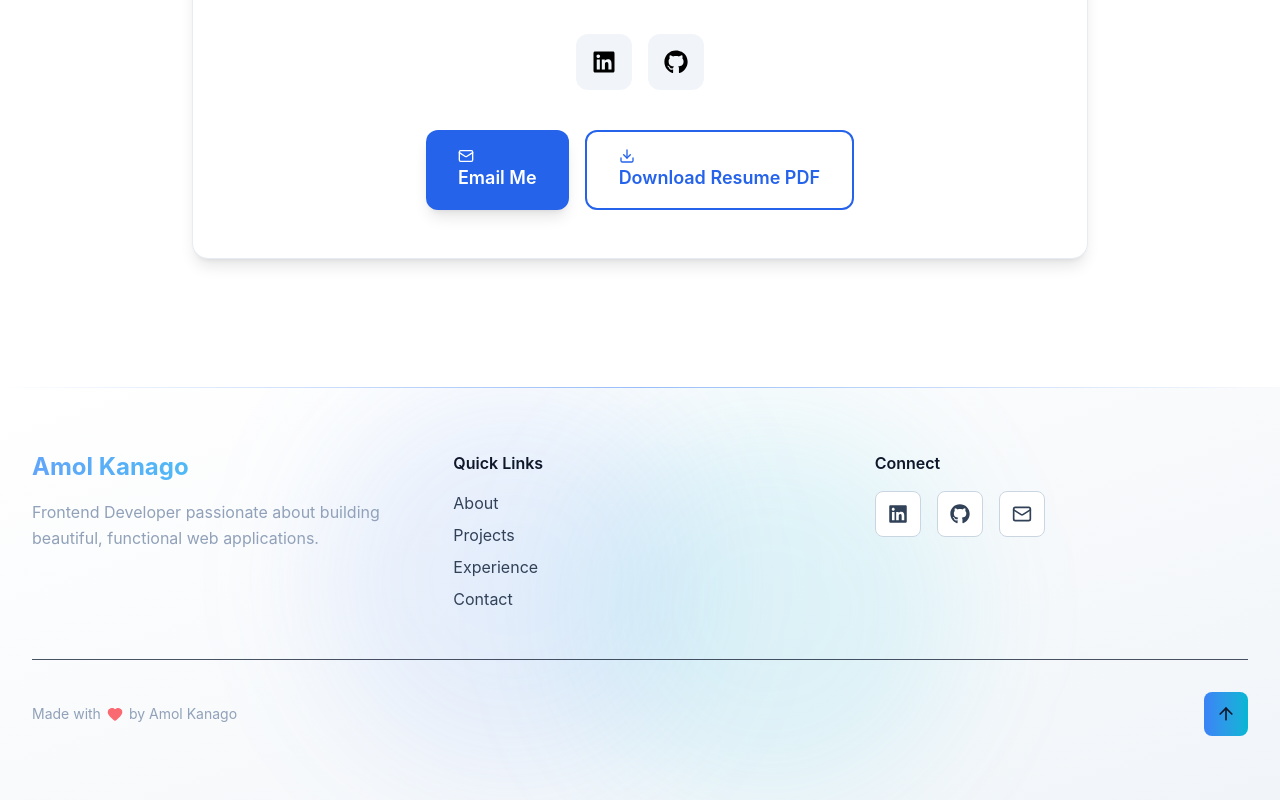
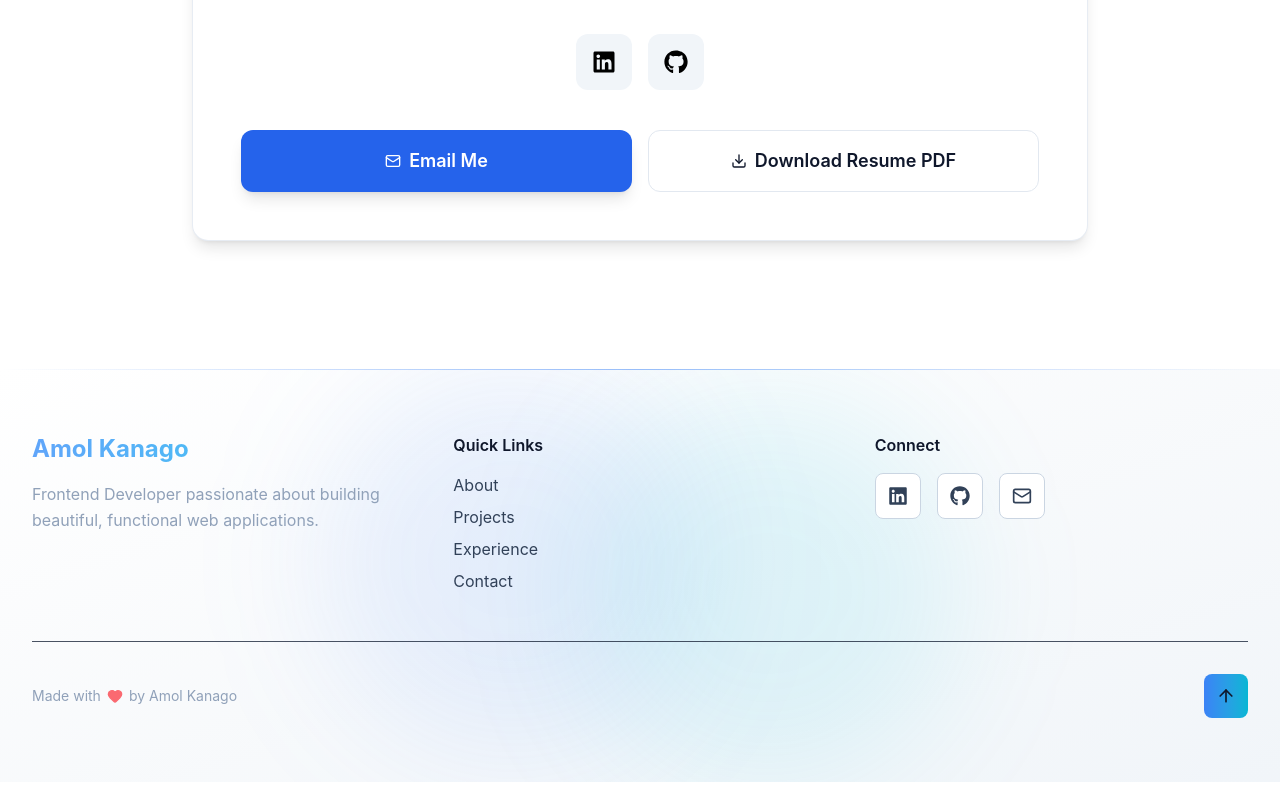
Before and after one commit to amolkanago/AK-portfolio, a React app: page / in a window 1280 px wide. Shown: the part 4257-5057 px from the top of the page. Built offline with nearby package versions, Linux system fonts and the light colour scheme; the HTML template or start-up script is replaced by a standard one.

Commit message:
Fixed the minor issues in the Hero and Contact Sections

```diff
--- a/src/components/sections/Contact/Contact.tsx
+++ b/src/components/sections/Contact/Contact.tsx
@@ -4,7 +4,6 @@ import { FaGithub, FaLinkedin } from 'react-icons/fa';
 
 import { Section } from '../../ui/Section';
 import { Card } from '../../ui/Card';
-import { Button } from '../../ui/Button';
 import { personalInfo } from '../../../data/portfolioData';
 
 interface ContactItem {
@@ -113,20 +112,23 @@ export function Contact() {
                     </div>
 
                     {/* CTA Buttons */}
-                    <div className="flex flex-col justify-center gap-4 sm:flex-row">
-                        <Button asChild size="lg">
-                            <a href={`mailto:${personalInfo.email}`}>
-                                <Mail className="mr-2 h-4 w-4" />
-                                Email Me
-                            </a>
-                        </Button>
+                    <div className="grid gap-4 sm:grid-cols-2">
+                        <a
+                            href={`mailto:${personalInfo.email}`}
+                            className="inline-flex items-center justify-center gap-2 rounded-xl bg-primary-600 px-8 py-4 text-lg font-semibold text-white shadow-lg transition hover:bg-primary-700 focus-visible:outline-none focus-visible:ring-2 focus-visible:ring-primary-500 focus-visible:ring-offset-2"
+                        >
+                            <Mail className="h-4 w-4" />
+                            Email Me
+                        </a>
 
-                        <Button asChild variant="outline" size="lg">
-                            <a href={personalInfo.resumeUrl} download>
-                                <Download className="mr-2 h-4 w-4" />
-                                Download Resume PDF
-                            </a>
-                        </Button>
+                        <a
+                            href={personalInfo.resumeUrl}
+                            download
+                            className="inline-flex items-center justify-center gap-2 rounded-xl border border-slate-200 bg-white px-8 py-4 text-lg font-semibold text-slate-900 transition hover:border-slate-300 hover:bg-slate-50 focus-visible:outline-none focus-visible:ring-2 focus-visible:ring-primary-500 focus-visible:ring-offset-2 dark:border-slate-700 dark:bg-slate-900 dark:text-white dark:hover:border-slate-600 dark:hover:bg-slate-800"
+                        >
+                            <Download className="h-4 w-4" />
+                            Download Resume PDF
+                        </a>
                     </div>
                 </Card>
             </motion.div>
--- a/src/components/sections/Hero/Hero.tsx
+++ b/src/components/sections/Hero/Hero.tsx
@@ -1,7 +1,6 @@
 import HeroBackground from "./HeroBackground";
 import HeroContent from "./HeroContent";
 import HeroImage from "./HeroImage";
-import ScrollIndicator from "./ScrollIndicator";
 
 export function Hero() {
     const scrollToSection = (id: string) => {
--- a/src/components/ui/Button.tsx
+++ b/src/components/ui/Button.tsx
@@ -4,7 +4,7 @@ import {
     type ButtonHTMLAttributes,
     type ReactNode,
 } from 'react';
-import { motion } from 'framer-motion';
+import { motion, type HTMLMotionProps } from 'framer-motion';
 
 type ButtonVariant =
     | 'primary'
@@ -23,7 +23,7 @@ type ButtonSize =
     | 'icon';
 
 export interface ButtonProps
-    extends Omit<ButtonHTMLAttributes<HTMLButtonElement>, 'children'> {
+    extends Omit<HTMLMotionProps<'button'>, 'ref' | 'children'> {
     children?: ReactNode;
     variant?: ButtonVariant;
     size?: ButtonSize;
@@ -123,6 +123,8 @@ const ButtonComponent = forwardRef<HTMLButtonElement, ButtonProps>(
             className
         );
 
+        const buttonProps = props as ButtonHTMLAttributes<HTMLButtonElement>;
+
         const content = (
             <>
                 {loading ? (
@@ -157,17 +159,17 @@ const ButtonComponent = forwardRef<HTMLButtonElement, ButtonProps>(
 
         if (!animated) {
             return (
-                <butto
+                <button
                     ref={ref}
                     type={type}
                     disabled={isDisabled}
                     aria-disabled={isDisabled}
                     aria-busy={loading}
                     className={buttonClassName}
-                    {...props}
+                    {...buttonProps}
                 >
                     {content}
-                </butto>
+                </button>
             );
         }
 
@@ -196,7 +198,7 @@ const ButtonComponent = forwardRef<HTMLButtonElement, ButtonProps>(
                     duration: 0.15,
                 }}
                 className={buttonClassName}
-                {...props}
+                {...(props as HTMLMotionProps<'button'>)}
             >
                 {content}
             </motion.button>
--- a/src/components/ui/Card.tsx
+++ b/src/components/ui/Card.tsx
@@ -1,4 +1,5 @@
-import { ReactNode, forwardRef } from 'react';
+import { forwardRef } from 'react';
+import type { ReactNode } from 'react';
 import { motion } from 'framer-motion';
 
 interface CardProps {
--- a/src/components/ui/Section.tsx
+++ b/src/components/ui/Section.tsx
@@ -1,4 +1,4 @@
-import { ReactNode } from 'react';
+import type { ReactNode } from 'react';
 import { motion } from 'framer-motion';
 
 interface SectionProps {
```
